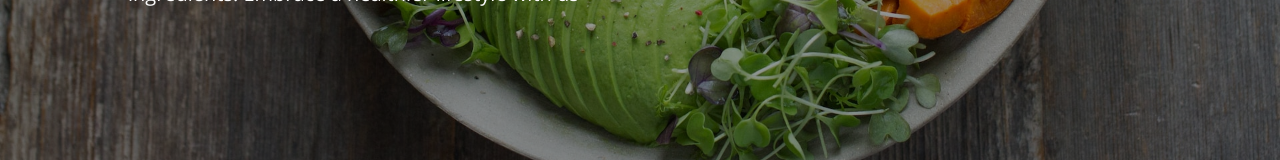
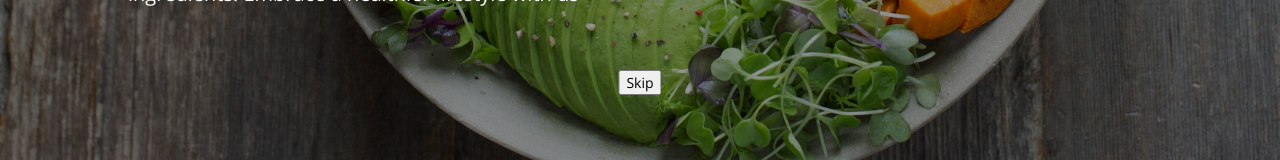
Before and after one commit to ruslansymonenko/fresh-foods, a React (Create React App) app in the folder client/: page /start in a window 1280 px wide. Shown: the part 644-804 px from the top of the page. Built offline with nearby package versions, Linux system fonts and the light colour scheme.

Commit message:
made the start page showing due to redux

```diff
--- a/client/src/App.js
+++ b/client/src/App.js
@@ -2,12 +2,6 @@ import { Route, Routes } from 'react-router-dom';
 import { lazy } from 'react';
 
 import Layout from './pages/Layout.js';
-// import StartPage from './pages/StartPage/StartPage';
-// import HomePage from './pages/HomePage/HomePage';
-// import RegisterPage from './pages/RegisterPage/RegisterPage';
-// import LoginPage from './pages/LoginPage/LoginPage';
-// import MenuPage from './pages/MenuPage/MenuPage';
-// import AboutPage from './pages/AboutPage/AboutPage';
 
 const StartPage = lazy(() => import('./pages/StartPage/StartPage'));
 const HomePage = lazy(() => import('./pages/HomePage/HomePage'));
--- a/client/src/components/StartPageSlider/StartPageSlider.js
+++ b/client/src/components/StartPageSlider/StartPageSlider.js
@@ -72,6 +72,10 @@ const StartPageSlider = () => {
                 ) : ''
               ))
           }
+
+          <button className="start-slider__skip">
+            Skip
+          </button>
         </div>
       </div>
     </div>
--- a/client/src/components/StartPageSlider/StartPageSlider.scss
+++ b/client/src/components/StartPageSlider/StartPageSlider.scss
@@ -46,6 +46,13 @@
     font-weight: 400;
     color: $minor-font-color;
   }
+
+  &__skip{
+    position: absolute;
+    bottom: 10%;
+    left: 50%;
+    transform: translateX(-50%);
+  }
 }
 
 .start-slider__images-item.active {
--- a/client/src/pages/Layout.js
+++ b/client/src/pages/Layout.js
@@ -1,15 +1,16 @@
 import { Outlet } from 'react-router-dom';
 import { Suspense } from 'react';
+import { useSelector } from 'react-redux';
 
 import StartPage from './StartPage/StartPage';
 
 import Header from '../components/Header/Header';
 
 const Layout = () => {
-  const isFirstEntering = false;
+  const isStartPage = useSelector((state) => state.startPageShowing.isStartPage);
 
   return (
-    isFirstEntering ? (
+    isStartPage ? (
       <div className="app-container">
         <Suspense fallback={'loading...'}>
           <StartPage/>
--- a/client/src/store/index.js
+++ b/client/src/store/index.js
@@ -1,7 +1,9 @@
 import { configureStore } from '@reduxjs/toolkit';
+
+import startPageShowingReudcer from './slices/startPageShowingSlice';
 
 export default configureStore ({
   reducer: {
-
+    startPageShowing: startPageShowingReudcer,
   },
 });
--- /dev/null
+++ b/client/src/store/slices/startPageShowingSlice.js
@@ -0,0 +1,17 @@
+import { createSlice } from '@reduxjs/toolkit';
+
+export const startPageShowingSlice = createSlice({
+  name: 'startPageShowing',
+  initialState: {
+    isStartPage: false,
+  },
+  reducers: {
+    setIsStartPage: (state, action) => {
+      state.isStartPage = action.payload;
+    },
+  },
+});
+
+export const {setIsStartPage} = startPageShowingSlice.reducer;
+
+export default startPageShowingSlice.reducer;
```
